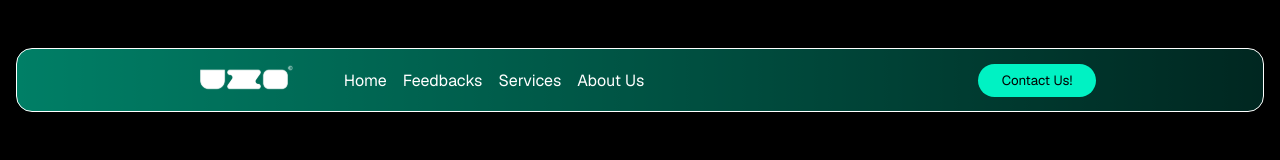
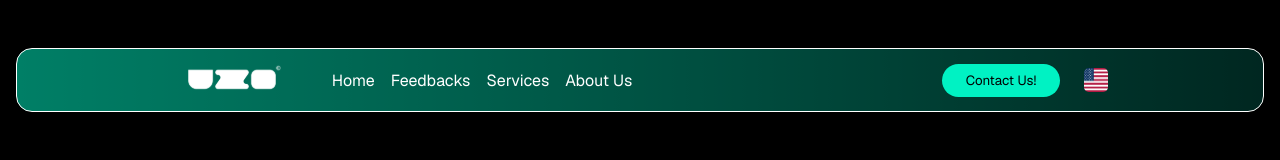
Before and after one commit to daniloantunesleal/uzzo-website, a React (Vite) app: page / in a window 1280 px wide. Shown: the top 160 px of the page. Built offline with nearby package versions, Linux system fonts and the light colour scheme.

Commit message:
Language Switch adicionado

```diff
--- a/src/components/Header/LanguageSwitch/index.tsx
+++ b/src/components/Header/LanguageSwitch/index.tsx
@@ -1,51 +1,68 @@
-// import { MouseEvent } from "react"
-// import { useTranslation } from "react-i18next"
-// import { Container, LanguageOption } from "./styles"
+import { useState, MouseEvent } from "react"
+import { useTranslation } from "react-i18next"
+import { Container, LanguageOptions } from "./styles"
 
-// import brazilFlagImg from "../../../assets/brazilFlag.png"
-// import spainFlagImg from "../../../assets/spainFlag.png"
-// import usaFlagImg from "../../../assets/usaFlag.png"
+import brazilFlagImg from "../../../assets/brazilFlag.png"
+import spainFlagImg from "../../../assets/spainFlag.png"
+import usaFlagImg from "../../../assets/usaFlag.png"
 
-// export const LanguageSwitch = () => {
-//     const { i18n: { changeLanguage } } = useTranslation()
+export const LanguageSwitch = () => {
+    const { i18n: { changeLanguage, language } } = useTranslation()
+    const [isOpenLanguageOptions, setIsOpenLanguageOptions] = useState(false)
 
-//     const languages = [
-//         {
-//             name: "Português",
-//             image: brazilFlagImg,
-//             key: "pt"
-//         },
-//         {
-//             name: "English",
-//             image: usaFlagImg,
-//             key: "en"
-//         },
-//         {
-//             name: "Español",
-//             image: spainFlagImg,
-//             key: "es"
-//         },
-//     ]
+    const languages = [
+        {
+            image: brazilFlagImg,
+            key: "pt"
+        },
+        {
+            image: usaFlagImg,
+            key: "en"
+        },
+        {
+            image: spainFlagImg,
+            key: "es"
+        },
+    ]
 
-//     const handleChangeLanguage = (e: MouseEvent<HTMLDivElement, globalThis.MouseEvent>) => {
-//         const languageOption = e.target as HTMLDivElement
-//         const languageKey = languageOption.getAttribute("data-lang")
+    const handleChangeLanguage = (e: MouseEvent<HTMLImageElement>) => {
+        const languageOption = e.currentTarget
+        const languageKey = languageOption.getAttribute("data-lang") || "en"
 
-//         if (!languageKey) {
-//             return console.error("Unable to identify the language to be changed")
-//         }
+        changeLanguage(languageKey)
+        setIsOpenLanguageOptions(false)
+    }
 
-//         changeLanguage(languageKey)
-//     }
+    return (
+        <Container>
+            <img
+                className="selected"
+                onClick={() => setIsOpenLanguageOptions(isOpen => !isOpen)}
+                src={
+                    languages.find(
+                        languageAttributes => languageAttributes.key === language
+                    )?.image || usaFlagImg
+                }
+                alt="language flag"
+            />
 
-//     return (
-//         <Container className="language-switch">
-//             {/* {languages.map((language, index) => (
-//                 <LanguageOption key={index} data-lang={language.key} onClick={handleChangeLanguage}>
-//                     <img src={language.image} alt="foto lingua" />
-//                     <p>{language.name}</p>
-//                 </LanguageOption>
-//             ))} */}
-//         </Container>
-//     )
-// }
+            {isOpenLanguageOptions && (
+                <LanguageOptions>
+                    {languages.map((languageAttributes, index) => {
+                        if (languageAttributes.key !== language) {
+                            return (
+                                <img
+                                    key={index}
+                                    onClick={handleChangeLanguage}
+                                    data-lang={languageAttributes.key}
+                                    src={languageAttributes.image}
+                                    alt="language flag"
+                                />
+                            )
+                        }
+                    })}
+                </LanguageOptions>
+            )}
+        </Container>
+    )
+}
--- a/src/components/Header/LanguageSwitch/styles.ts
+++ b/src/components/Header/LanguageSwitch/styles.ts
@@ -1,8 +1,26 @@
-// import styled from "styled-components";
+import styled from "styled-components";
 
-// export const Container = styled.div`
-// `
+export const Container = styled.div`
+    position: relative;
 
-// export const LanguageOption = styled.div`
-//     cursor: pointer;
-// `
+    img {
+        width: 1.5rem;
+        height: 1.5rem;
+        border-radius: 20%;
+        cursor: pointer;
+        display: block;
+    }
+`
+
+export const LanguageOptions = styled.div`
+    position: absolute;
+    top: 2.5rem;
+    left: -60%;
+    background-color: #333;
+    border-radius: 1rem;
+    padding: 1rem;
+
+    display: flex;
+    flex-direction: column;
+    gap: 1rem;
+`
--- a/src/components/Header/index.tsx
+++ b/src/components/Header/index.tsx
@@ -1,7 +1,7 @@
 import { useContactModal } from "../../hooks/useContactModal"
 import { Container, Content } from "./styles"
 import { useTranslation } from "react-i18next"
-// import { LanguageSwitch } from "./LanguageSwitch"
+import { LanguageSwitch } from "./LanguageSwitch"
 
 import uzzoWhiteImg from "../../assets/uzzoWhite.svg"
 
@@ -12,7 +12,7 @@ export const Header = () => {
     return (
         <Container>
             <Content>
-                <div>
+                <div className="menu">
                     <img src={uzzoWhiteImg} alt="Logo Uzzo" />
                     <nav>
                         <a href="#home">{t("header.home")}</a>
@@ -22,9 +22,11 @@ export const Header = () => {
                     </nav>
                 </div>
 
-                <button onClick={() => setIsContactModalOpen(true)}>{t("header.contactUs")}</button>
+                <div className="contact-and-language">
+                    <button onClick={() => setIsContactModalOpen(true)}>{t("header.contactUs")}</button>
+                    <LanguageSwitch />
+                </div>
 
-                {/* <LanguageSwitch /> */}
             </Content>
         </Container>
     )
--- a/src/components/Header/styles.ts
+++ b/src/components/Header/styles.ts
@@ -28,7 +28,7 @@ export const Content = styled.div`
     background-color: rgba(0, 0, 0, 0.5);
     background-blend-mode: multiply;
 
-    div {
+    div.menu {
         display: flex;
         align-items: center;
         justify-content: center;
@@ -43,17 +43,18 @@ export const Content = styled.div`
         }
     }
 
-    button {
-        background-color: rgba(0, 242, 195, 1);
-        border: none;
-        border-radius: 3rem;
-        padding: 0.5rem 1.5rem;
-    }
+    div.contact-and-language {
+        display: flex;
+        align-items: center;
+        justify-content: center;
+        gap: 1.5rem;
 
-    .language-switch {
-        position: absolute;
-        right: 1rem;
-        top: 1rem;
+        button {
+            background-color: rgba(0, 242, 195, 1);
+            border: none;
+            border-radius: 3rem;
+            padding: 0.5rem 1.5rem;
+        }
     }
 
     @media (max-width: 700px) {
```
